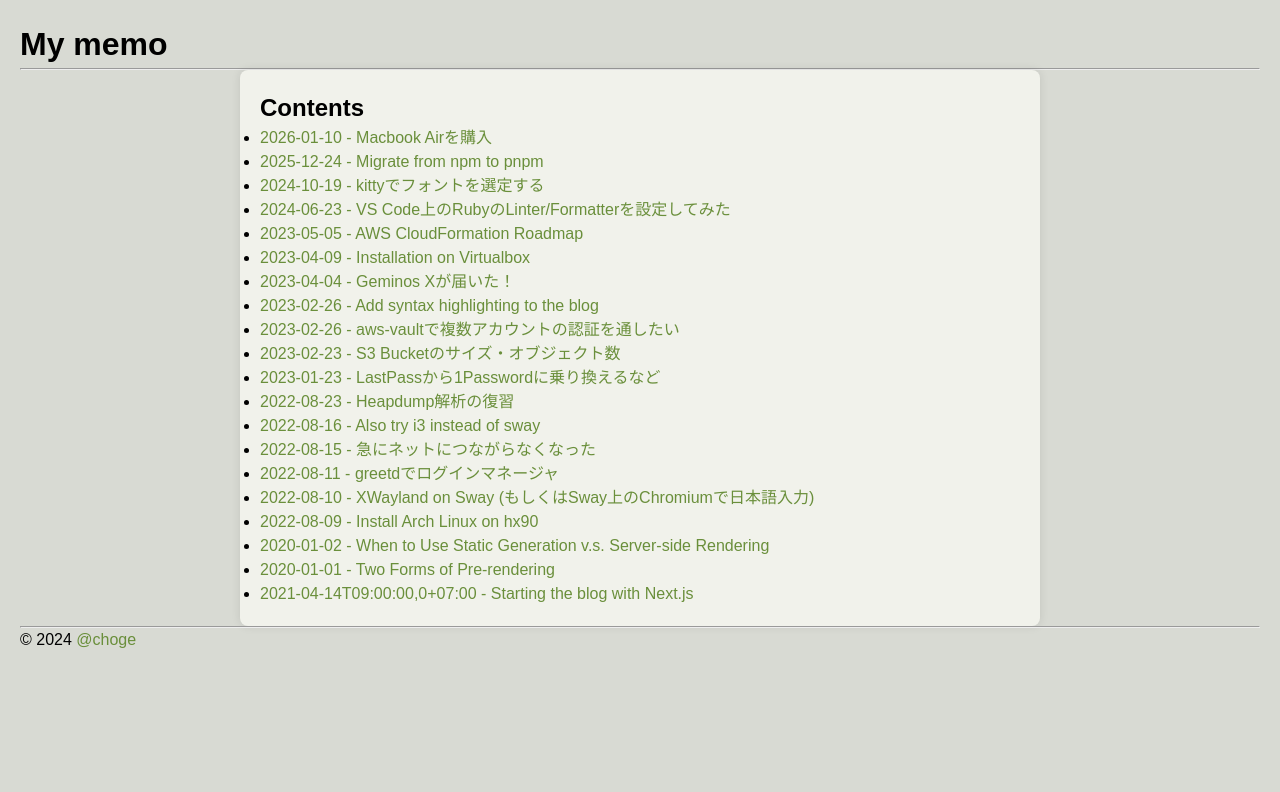
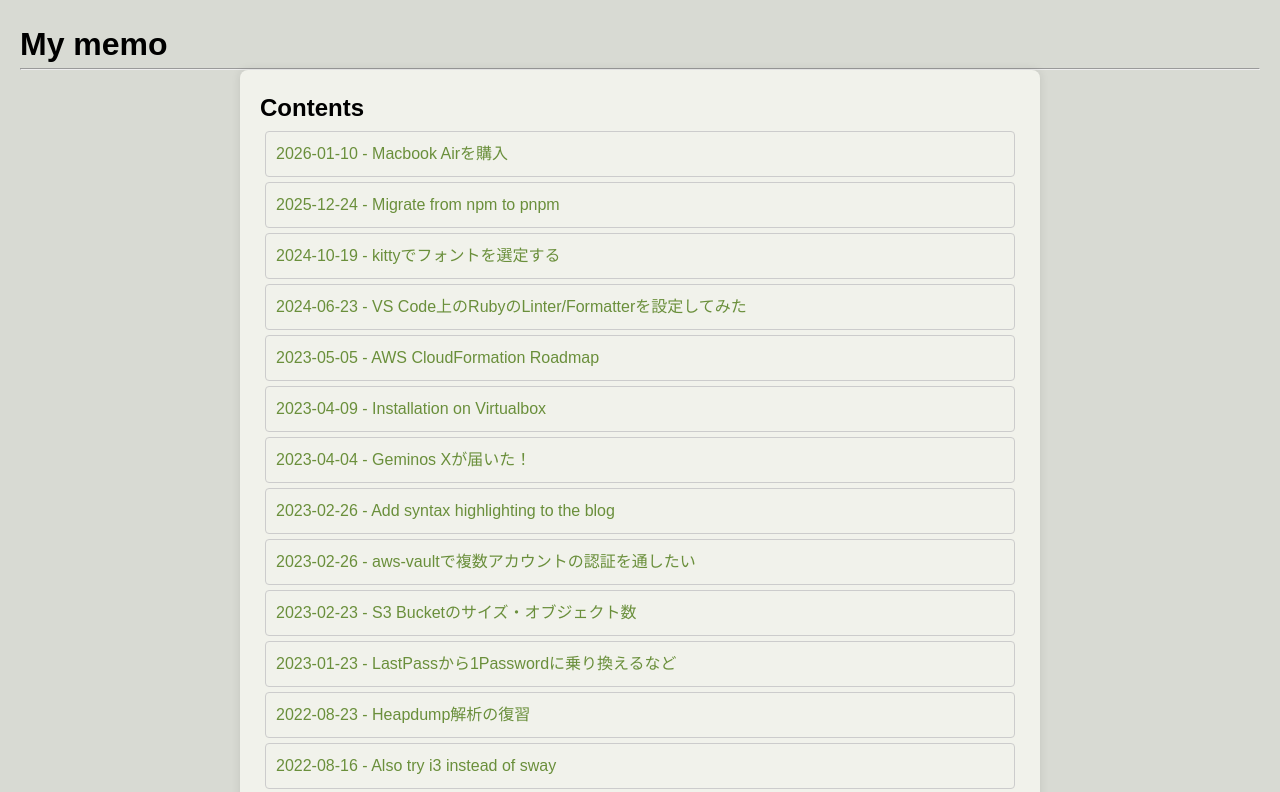
Before and after one commit to choge/blogv2, a Next.js app: page / in a window 1280 px wide. Shown: the top 792 px of the page. Built offline with nearby package versions, Linux system fonts and the light colour scheme.

Commit message:
chore: tweak the ui

```diff
--- a/app/global.css
+++ b/app/global.css
@@ -73,6 +73,11 @@ article ul li.tag {
   border-radius: 4px;
 }
 
+article hr {
+  margin-top: 10px;
+  margin-bottom: 10px;
+}
+
 /* Markdown content */
 article .markdown {
   margin-top: 20px;
@@ -83,6 +88,22 @@ article blockquote {
   border-left: 5px solid #bbcfa0;
   padding: 10px;
   margin: 20px 0;
+}
+
+ul#page-list {
+  list-style: none;
+  flex: grid;
+}
+
+ul#page-list li {
+  border: 1px solid #cccccc;
+  border-radius: 4px;
+  padding: 10px;
+  margin: 5px;
+}
+
+ul#page-list li:hover {
+  background-color: #eeeeee;
 }
 
 /* Back to home link */
--- a/app/layout.tsx
+++ b/app/layout.tsx
@@ -21,7 +21,7 @@ const Layout = ({ children }: LayoutProps) => {
         <hr />
         <footer>
           <p>
-            &copy; 2024 <a href="https://github.com/choge">@choge</a>
+            &copy; 2026 <a href="https://github.com/choge">@choge</a>
           </p>
         </footer>
       </body>
--- a/app/page.tsx
+++ b/app/page.tsx
@@ -9,7 +9,7 @@ const HomePage: React.FC = async () => {
   return (
     <div>
       <h2>Contents</h2>
-      <ul>
+      <ul id={`page-list`}>
         {sortedPosts.map((post) => (
           <li key={post.slug}>
             <a href={`/posts/${post.slug}`}>
```
